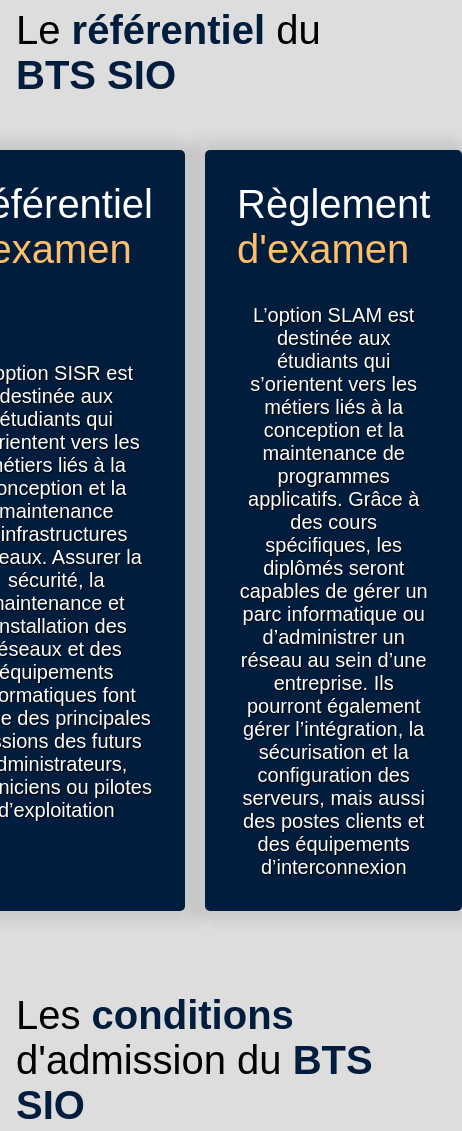
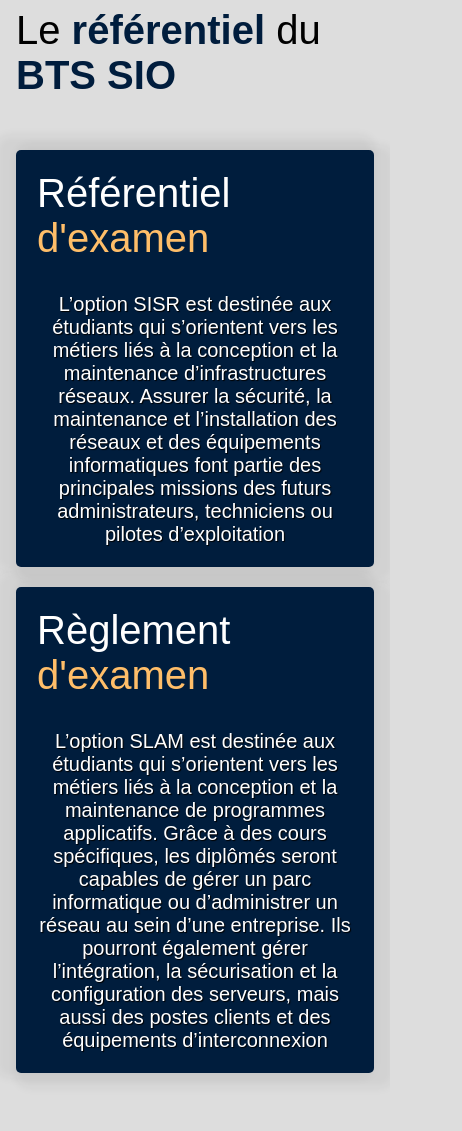
Before and after one commit to WayZzYTV/stluc, a plain HTML site: page formation.html in a window 390 px wide. Shown: the part 2920-4051 px from the top of the page, 462 px wide, since content can reach past the window. Drawn offline with nearby package versions, Linux system fonts and the light colour scheme.

Commit message:
Update formation.css

```diff
--- a/css/formation.css
+++ b/css/formation.css
@@ -639,6 +639,15 @@ body {
     .forme .cartes .carte {
         padding: 5px;
     }
+
+    .referentiel .cartes {
+        flex-direction: column;
+        padding: 5x;
+    }
+
+    .referentiel .cartes .carte {
+        padding: 5px;
+    }
 }
 
 @media screen and (max-width: 850px) {
```
